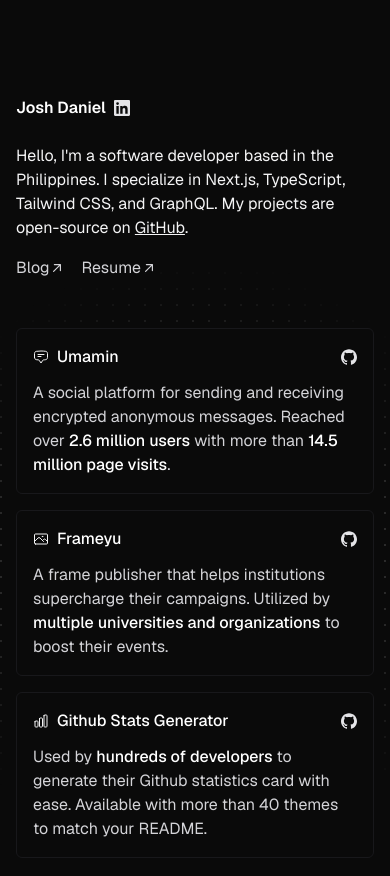
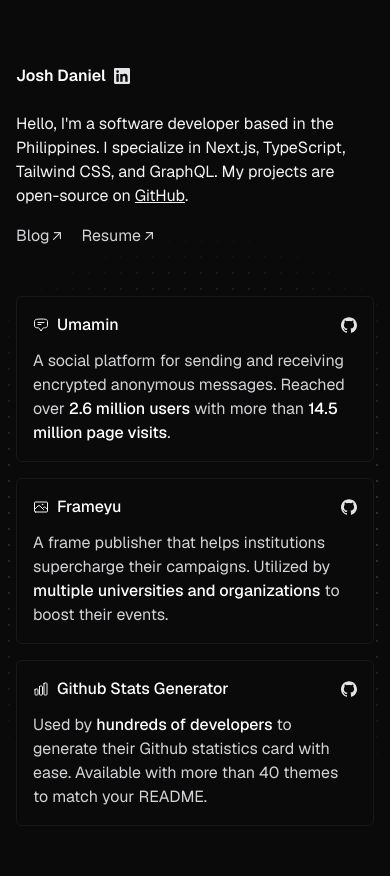
Before and after one commit to joshxfi/josh-daniel, a Next.js app: page / in a window 390 px wide. Shown: the top 876 px of the page. Built offline with nearby package versions, Linux system fonts and the light colour scheme.

Commit message:
chore: position adjustments

```diff
--- a/src/app/page.tsx
+++ b/src/app/page.tsx
@@ -6,7 +6,7 @@
 
 export default function Home() {
   return (
-    <main className="mx-auto pt-24 max-w-screen-sm container relative">
+    <main className="mx-auto md:pt-24 pt-16 max-w-screen-sm container relative">
       <div className="flex items-center gap-2">
         <h1 className="font-semibold text-white">Josh Daniel</h1>
 
@@ -20,9 +20,9 @@
       </div>
 
       <p className="mt-6">
-        Hello, I&apos;m a software developer based in the Philippines. I specialize
-        in Next.js, TypeScript, Tailwind CSS, and GraphQL. My projects are
-        open-source on{" "}
+        Hello, I&apos;m a software developer based in the Philippines. I
+        specialize in Next.js, TypeScript, Tailwind CSS, and GraphQL. My
+        projects are open-source on{" "}
         <Link
           href="https://github.com/joshxfi"
           target="_blank"
@@ -53,7 +53,7 @@
 
       <DotPattern
         className={cn(
-          "[mask-image:radial-gradient(300px_circle_at_center,white,transparent)] mt-32",
+          "[mask-image:radial-gradient(300px_circle_at_center,white,transparent)] md:mt-32 mt-28 ml-2 sm:ml-0",
         )}
       />
     </main>
```
Also changed, not shown: 1 other file (tests, documents, lock files or other folders).
